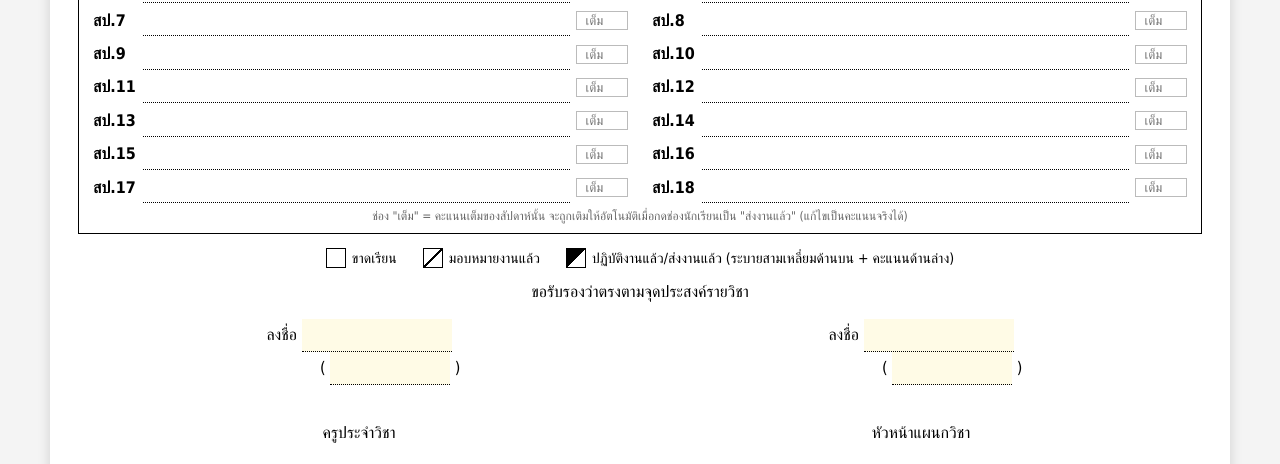
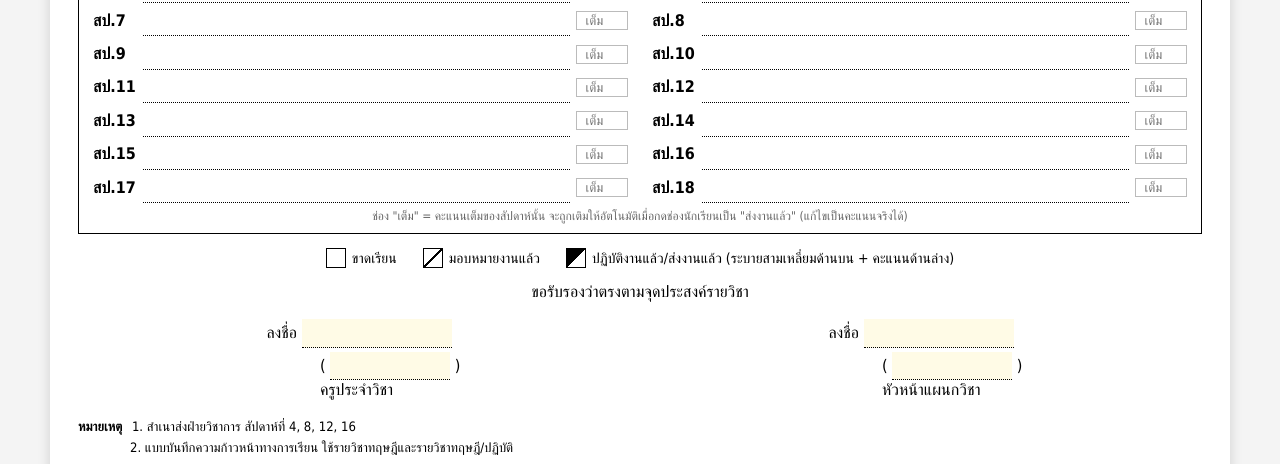
Before and after one commit to wpoosommai/progress-chart, a plain HTML site: page index.html in a window 1280 px wide. Shown: the part 673-1137 px from the top of the page. Drawn offline with Linux system fonts and the light colour scheme.

Commit message:
ช่องลงชื่อ: ดันบรรทัด "ครูประจำวิชา / หัวหน้าแผนกวิชา" ขึ้นชิดใต้ชื่อ ไม่เว้นบรรทัด
Co-Authored-By: Claude Sonnet 5 <noreply@anthropic.com>

```diff
--- a/index.html
+++ b/index.html
@@ -170,10 +170,11 @@
   .legend .box.b2{background:linear-gradient(to top left, transparent 49.5%, #000 49.5%);}
 
   .certify-text{text-align:center;margin:6px 0 2px;}
-  .signs{display:flex;justify-content:space-around;margin:18px 0;text-align:center;line-height:2;}
+  .signs{display:flex;justify-content:space-around;margin:18px 0;text-align:center;line-height:1.7;}
   .signs .sig .fld{display:inline-block;border-bottom:1px dotted #000;min-width:150px;text-align:center;outline:none;padding:0 6px;}
-  .signs .sig .nm{display:block;text-align:left;padding-left:3.9em;}
+  .signs .sig .nm{display:block;text-align:left;padding-left:3.9em;margin-top:4px;}
   .signs .sig .nm .fld{min-width:120px;}
+  .signs .sig .role{display:block;text-align:left;padding-left:3.9em;line-height:1.2;}
   .signs .sig .fld:focus{background:#eef4ff;}
 
   .note{font-size:13px;line-height:1.6;margin-top:12px;}
@@ -433,13 +434,13 @@
   <div class="signs">
     <div class="sig">
       ลงชื่อ <span class="fld" contenteditable="true" data-k="sign1"></span><br>
-      <span class="nm">( <span class="fld" contenteditable="true" data-k="name1"></span> )</span><br>
-      ครูประจำวิชา
+      <span class="nm">( <span class="fld" contenteditable="true" data-k="name1"></span> )</span>
+      <span class="role">ครูประจำวิชา</span>
     </div>
     <div class="sig">
       ลงชื่อ <span class="fld" contenteditable="true" data-k="sign2"></span><br>
-      <span class="nm">( <span class="fld" contenteditable="true" data-k="name2"></span> )</span><br>
-      หัวหน้าแผนกวิชา
+      <span class="nm">( <span class="fld" contenteditable="true" data-k="name2"></span> )</span>
+      <span class="role">หัวหน้าแผนกวิชา</span>
     </div>
   </div>
 
```
